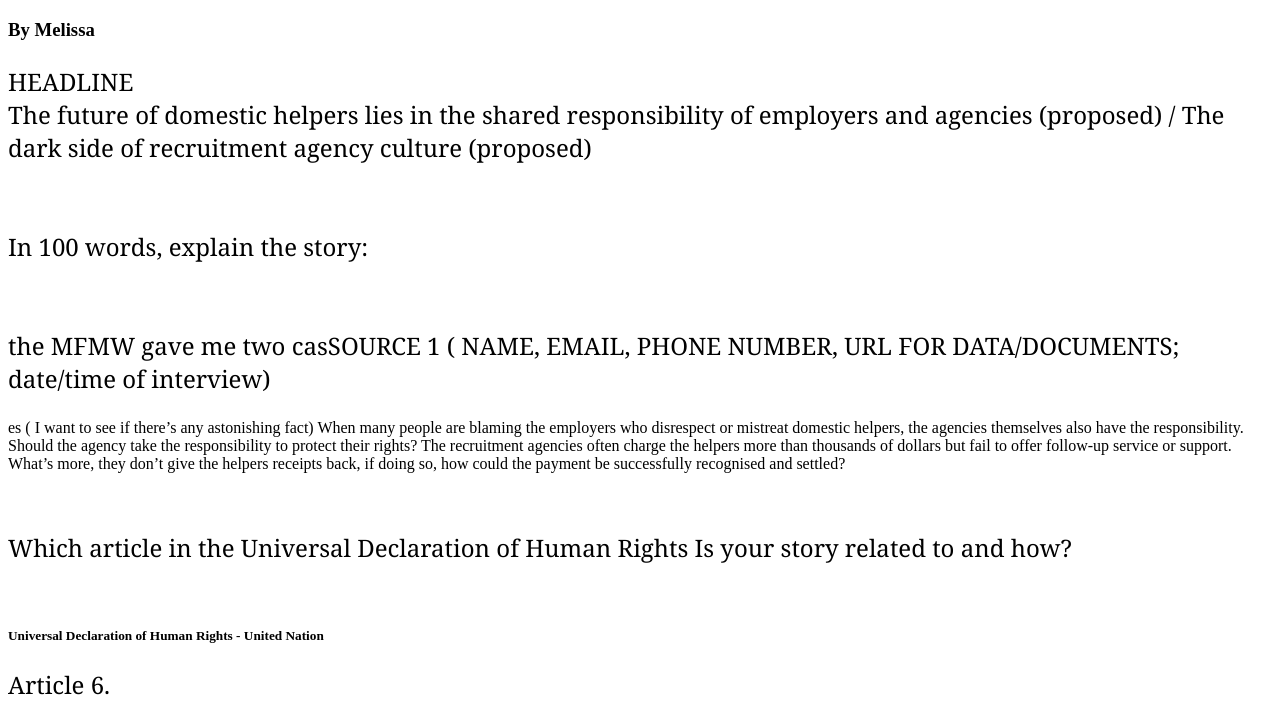
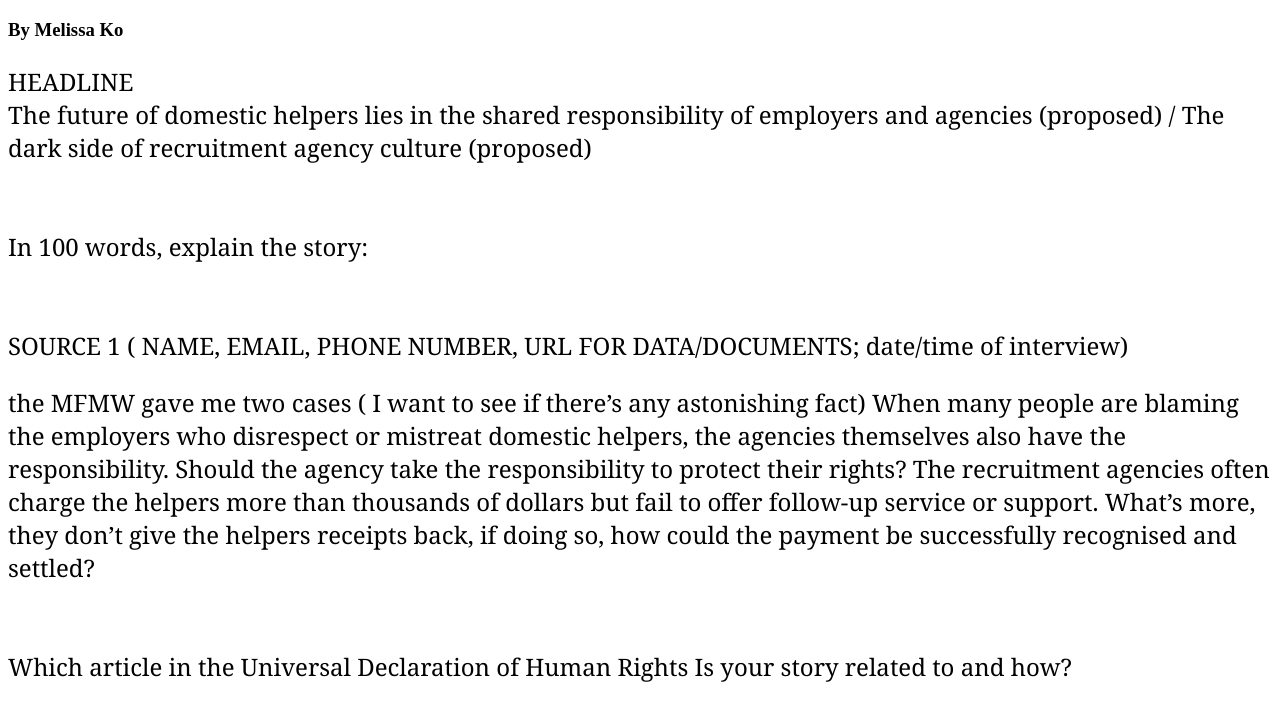
Before and after one commit to melissa0816k/storyideas, a plain HTML site: page index.html in a window 1280 px wide. Shown: the part 61-783 px from the top of the page. Drawn offline with Linux system fonts and the light colour scheme.

Commit message:
Update index.html

```diff
--- a/index.html
+++ b/index.html
@@ -1,7 +1,7 @@
 <!DOCTYPE html>
 <html>
 <h1> HUMAN RIGHTS STORY IDEAS </h1>
-<h3> By Melissa </h3>
+<h3> By Melissa Ko</h3>
 <p style="font-size:150%; font-family:georgia;">
 HEADLINE
 <br>
@@ -9,15 +9,15 @@ The future of domestic helpers lies in the shared responsibility of employers an
 <br>
 <p style="font-size:150%; font-family:georgia;"> In 100 words, explain the story:</p>
 <br>
-<p style="font-size:150%; font-family:georgia;"> the MFMW gave me two casSOURCE 1 ( NAME, EMAIL, PHONE NUMBER, URL FOR DATA/DOCUMENTS; date/time of interview)</p>
-es ( I want to see if there’s any astonishing fact)
+<p style="font-size:150%; font-family:georgia;"> SOURCE 1 ( NAME, EMAIL, PHONE NUMBER, URL FOR DATA/DOCUMENTS; date/time of interview)</p>
+<p style="font-size:150%; font-family:georgia;"> the MFMW gave me two cases ( I want to see if there’s any astonishing fact)
 When many people are blaming the employers who disrespect or mistreat domestic helpers, the agencies themselves also have the responsibility. Should the agency take the responsibility to protect their rights? The recruitment agencies often charge the helpers more than thousands of dollars but fail to offer follow-up service or support. What’s more, they don’t give the helpers receipts back, if doing so, how could the payment be successfully recognised and settled?
 </p>
 <br>
 <p style="font-size:150%; font-family:georgia;"> Which article in the Universal Declaration of Human Rights
 Is your story related to and how?</p>
 <br>
-<h5> Universal Declaration of Human Rights - United Nation</h5>
+<h3> Universal Declaration of Human Rights - United Nation</h3>
 <p style="font-size:150%; font-family:georgia;"> Article 6.</p>
 <p style="font-size:150%; font-family:georgia;">Everyone has the right to recognition everywhere as a person before the law.</p>
 <p style="font-size:150%; font-family:georgia;">Article 7.</p>
```
